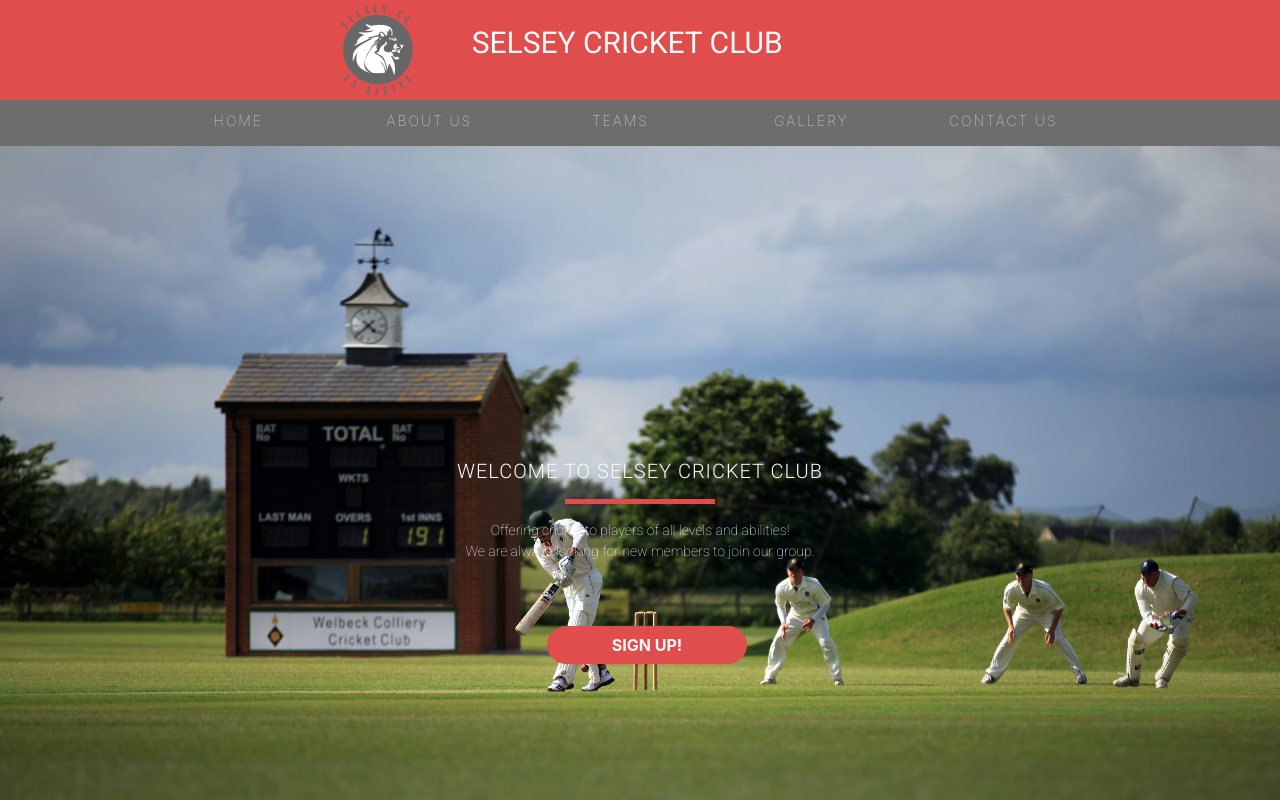
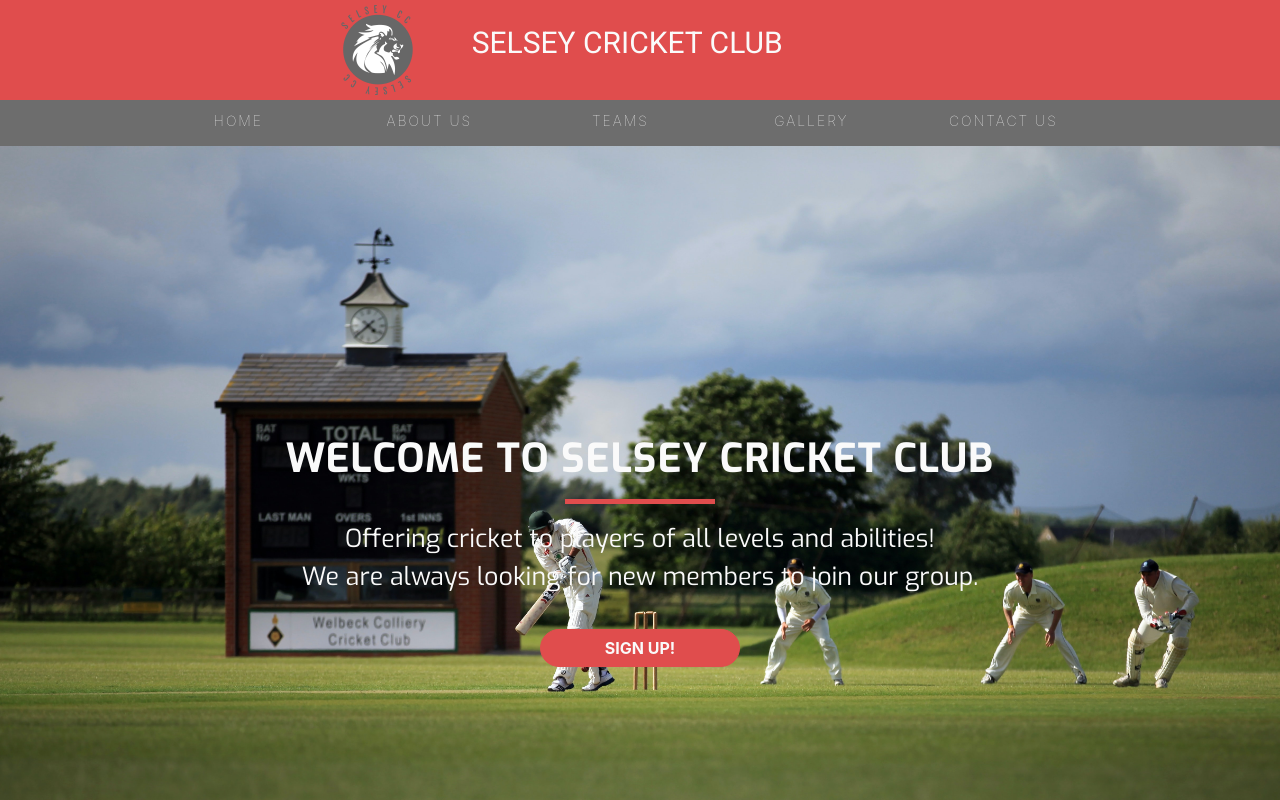
Before and after one commit to Code-Institute-Submissions/RoVsEk23-Milestone1-Project-SCC, a plain HTML site: page index.html in a window 1280 px wide. Shown: the top 800 px of the page. Drawn offline with nearby package versions, Linux system fonts and the light colour scheme.

Commit message:
text size/font change on homepage, signup botton position change on homepage, map/directions position change on contact

```diff
--- a/assets/css/style.css
+++ b/assets/css/style.css
@@ -166,10 +166,10 @@ header {
 }
 
 .home-banner-heading {
-    font-family: "Roboto", sans-serif;
-    font-weight: 300;
-    font-size: 20px;
-    margin-top: 30px;
+    font-family: "Exo", sans-serif;
+    font-weight: 700;
+    font-size: 40px;
+    margin-top: 10px;
     color: #fafafa;
     text-align: center;
     text-transform: uppercase;
@@ -178,13 +178,13 @@ header {
 }
 
 .description {
-    font-family: "Roboto", sans-serif;
-    font-weight: 100;
-    font-size: 14px;
+    font-family: "Exo", sans-serif;
+    font-weight: 400;
+    font-size: 25px;
     margin-top: 10px;
     color: #fafafa;
     text-align: center;
-    margin-bottom: 30px;
+    margin-bottom: 10px;
 }
 
 /*------------------------------------------------About Us Page */
@@ -340,7 +340,9 @@ header {
  #map {
    position: relative;
    margin-bottom: 15px;
-   padding-top: 30px
+   padding-top: 30px;
+   display: block;
+   margin: auto;
 }
 
  @media(min-width:992px) {
@@ -364,7 +366,10 @@ header {
     font-weight: 200;
     font-size: 12px;
     color: #fafafa;
- }
+    display: block;
+    margin: auto;
+    margin-bottom: 20px;
+}
 
 .form-section {
     position: relative;
@@ -510,5 +515,7 @@ footer {
 }
 
 .btn-home {
-    margin-left: 90px;
+    display: block;
+    max-width: 300px;
+    margin: auto;
 }
```
